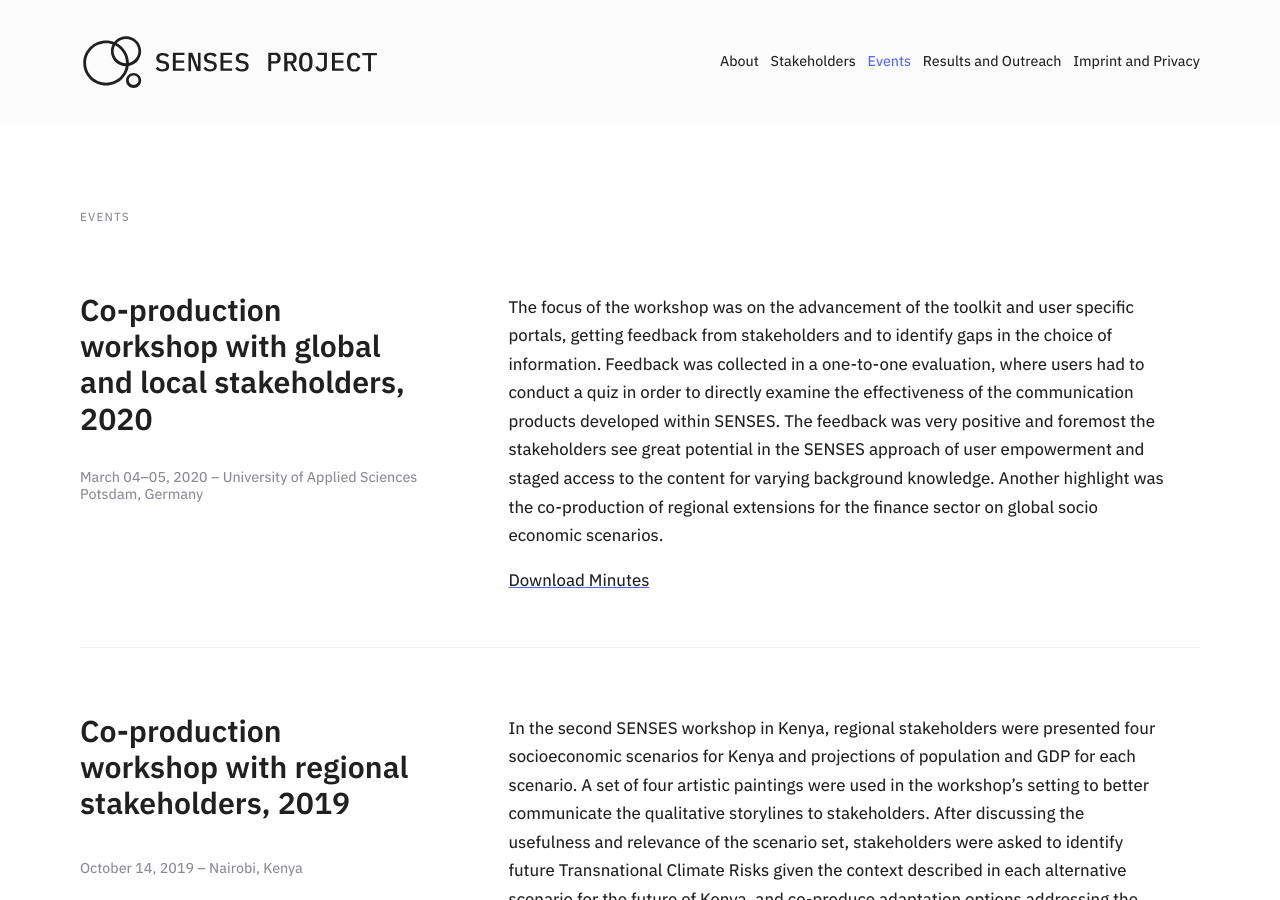
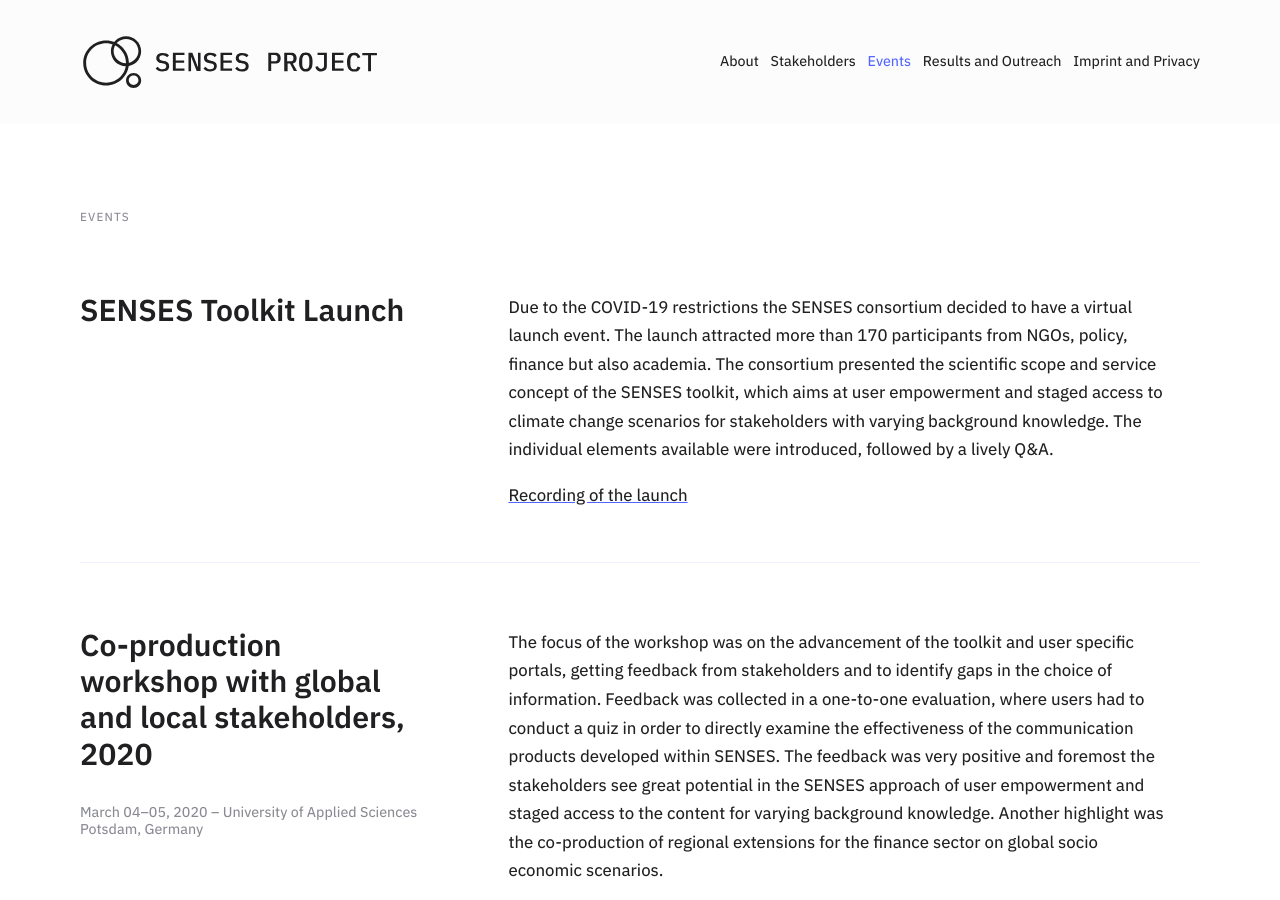
Before and after one commit to SensesProject/project-website-jekyll, a Jekyll site: the page built from events/index.html, in a window 1280 px wide and 900 px high. Built offline with Jekyll 4.4.1, drawn with Linux system fonts in a browser that asks for light colours.

Commit message:
Update index.html

```diff
--- a/events/index.html
+++ b/events/index.html
@@ -4,6 +4,19 @@ layout: home
 <section id="stakeholders">
   <span class="caption">Events</span>
 
+    <section class="column">
+    <div class="aside">
+      <h4>SENSES Toolkit Launch</h4>
+    </div>
+    <div class="content">
+      <p>
+         Due to the COVID-19 restrictions the SENSES consortium decided to have a virtual launch event. The launch attracted more than 170 participants from NGOs, policy, finance but also academia. The consortium presented the scientific scope and service concept of the SENSES toolkit, which aims at user empowerment and staged access to climate change scenarios for stakeholders with varying background knowledge. The individual elements available were introduced, followed by a lively Q&A.
+      </p>
+      <p>
+        <a href="https://www.youtube.com/watch?v=r-yeAjMNPwU&t=693s">Recording of the launch</a>
+      </p>
+    </div>
+  </section>
   <section class="column">
     <div class="aside">
       <h4>Co-production workshop with global and local stakeholders, 2020</h4>
```
